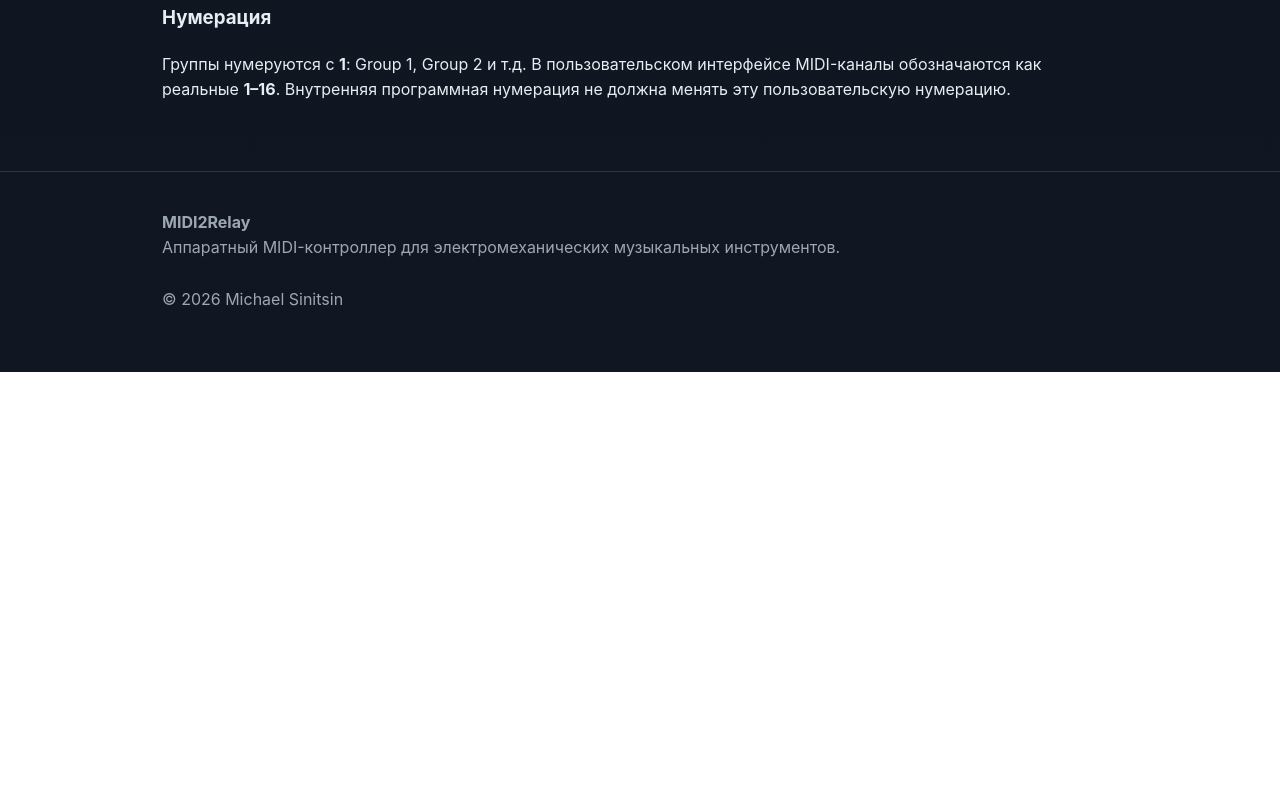
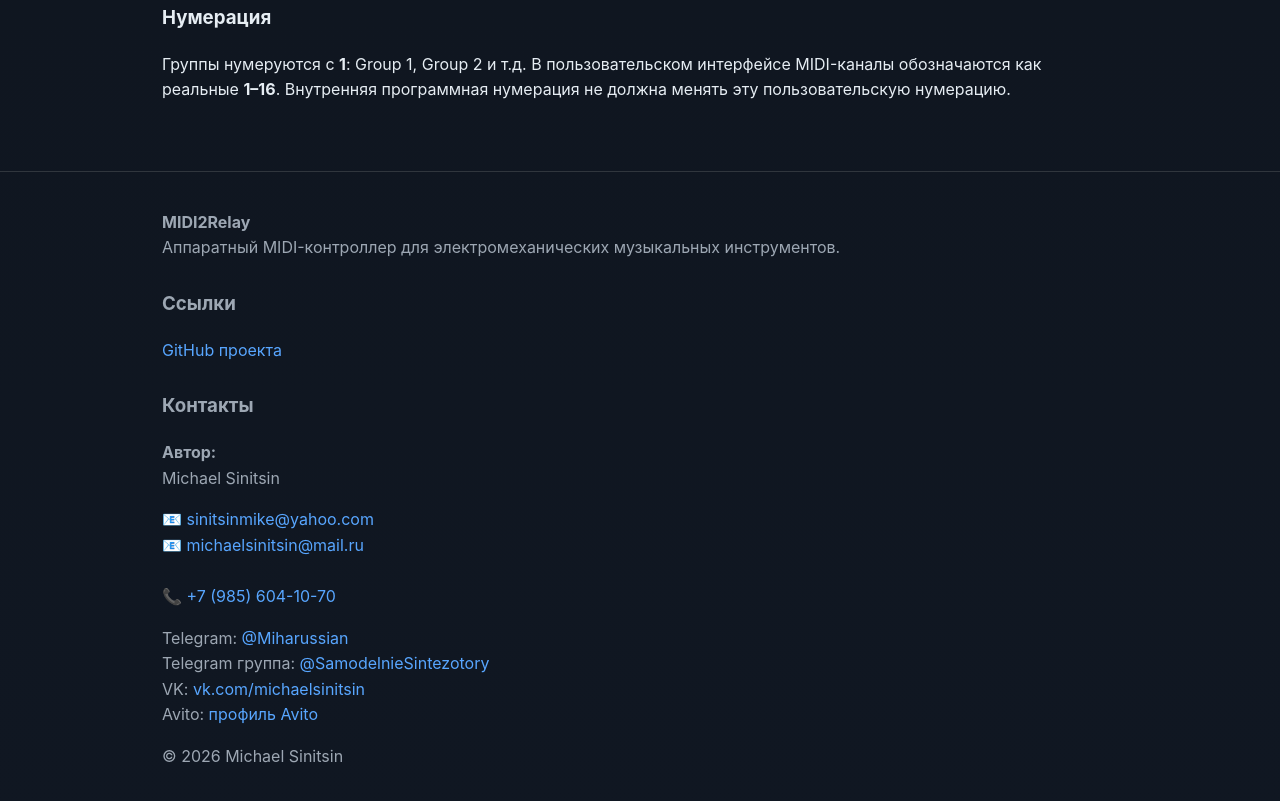
Before and after one commit to sinitsinmike/MIDI2Relay, a plain HTML site: page index.html in a window 1280 px wide. Shown: the part 4189-4990 px from the top of the page. Before the commit the page ends 4561 px from the top, so only its background shows below. Drawn offline with Linux system fonts and the light colour scheme.

Commit message:
Add files via upload

```diff
--- a/index.html
+++ b/index.html
@@ -144,7 +144,32 @@
 </div></section>
 </main>
 
-<footer><div class="wrap"><strong>MIDI2Relay</strong><br>
-Аппаратный MIDI-контроллер для электромеханических музыкальных инструментов.<br><br>
-© 2026 Michael Sinitsin</div></footer>
+<footer><div class="wrap">
+<strong>MIDI2Relay</strong><br>
+Аппаратный MIDI-контроллер для электромеханических музыкальных инструментов.
+
+<h3>Ссылки</h3>
+<p>
+<a href="https://github.com/sinitsinmike/MIDI2Relay" target="_blank" rel="noopener">GitHub проекта</a>
+</p>
+
+<h3>Контакты</h3>
+<p>
+<strong>Автор:</strong><br>
+Michael Sinitsin
+</p>
+<p>
+📧 <a href="mailto:sinitsinmike@yahoo.com">sinitsinmike@yahoo.com</a><br>
+📧 <a href="mailto:michaelsinitsin@mail.ru">michaelsinitsin@mail.ru</a><br><br>
+📞 <a href="tel:+79856041070">+7 (985) 604-10-70</a>
+</p>
+<p>
+Telegram: <a href="https://t.me/Miharussian" target="_blank" rel="noopener">@Miharussian</a><br>
+Telegram группа: <a href="https://t.me/SamodelnieSintezotory" target="_blank" rel="noopener">@SamodelnieSintezotory</a><br>
+VK: <a href="https://vk.com/michaelsinitsin" target="_blank" rel="noopener">vk.com/michaelsinitsin</a><br>
+Avito: <a href="https://www.avito.ru/brands/9d6afa796500fd0747cbfbc1f8305452" target="_blank" rel="noopener">профиль Avito</a>
+</p>
+
+<p>© 2026 Michael Sinitsin</p>
+</div></footer>
 </body></html>
```
